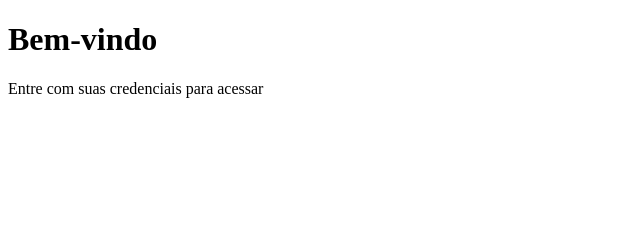
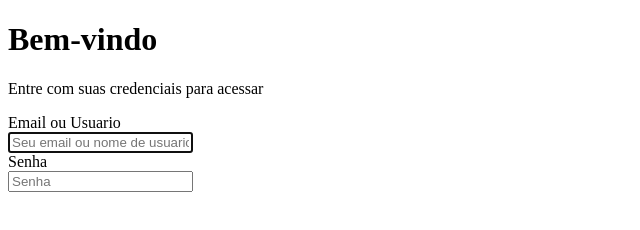
Before and after one commit to jairsantos123/tela-de-login, a plain HTML site: page index.html in a window 1280 px wide. Shown: the whole page, without its empty margins (0-640 px from the left). Drawn offline with Linux system fonts and the light colour scheme.

Commit message:
inserindo os inputs

```diff
--- a/index.html
+++ b/index.html
@@ -1,5 +1,6 @@
 <!DOCTYPE html>
 <html lang="pt-BR">
+
 <head>
     <meta charset="UTF-8">
     <meta name="viewport" content="width=device-width, initial-scale=1.0">
@@ -9,13 +10,30 @@
 
     <title>Login | Minha Plataforma</title>
 </head>
+
 <body>
     <main class="login-container">
-        <head>
+        <header>
             <h1>Bem-vindo</h1>
             <p class="subtitle">Entre com suas credenciais para acessar</p>
+        </header>
+        <form action="/login" method="POST">
+            <div class="form-group">
+                <label for="email">Email ou Usuario</label>
+                <div class="input-grup">
+                    <input type="email" id="email" name="email" placeholder="Seu email ou nome de usuario" required
+                        autofocus>
+                </div>
+            </div>
 
-        </head>
+            <div class="form-group">
+                <label for="password">Senha</label>
+                <div class="input-grup">
+                    <input type="password" id="password" name="password" placeholder="Senha" required>
+                </div>
+            </div>
+        </form>
     </main>
 </body>
+
 </html>
```
